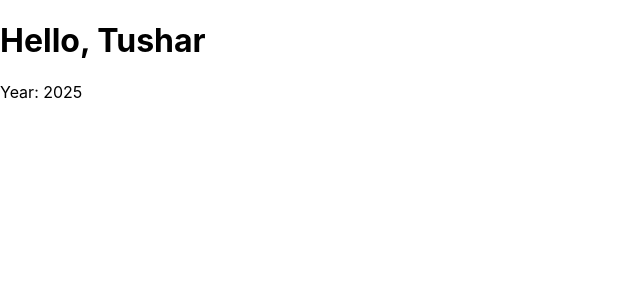
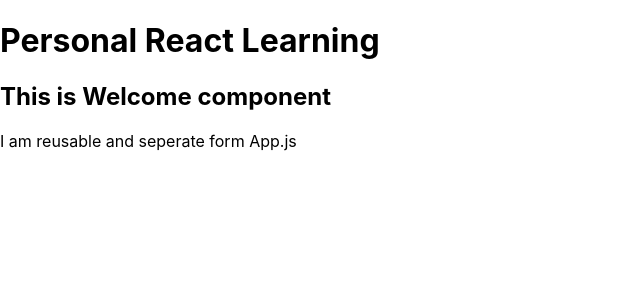
Before and after one commit to TusharKcode/web_development, a React (Create React App) app in the folder my-react-portfolio/: page / in a window 1280 px wide. Shown: the top 300 px of the page, without its empty margins (0-640 px from the left). Built offline with nearby package versions, Linux system fonts and the light colour scheme.

Commit message:
Components done

```diff
--- a/my-react-portfolio/src/App.js
+++ b/my-react-portfolio/src/App.js
@@ -1,11 +1,10 @@
+import Welcome from "./welcome";
+
 function App(){
-  const name = "Tushar";
-  const year = new Date().getFullYear();
-
   return(
     <div>
-      <h1>Hello, {name}</h1>
-      <p>Year: {year}</p>
+      <h1>Personal React Learning</h1>
+      <Welcome /> {/*------>> Using the component here <<------*/}
     </div>
   );
 }
--- a/my-react-portfolio/src/welcome.js
+++ b/my-react-portfolio/src/welcome.js
@@ -0,0 +1,10 @@
+function Welcome() {
+  return (
+    <div>
+      <h2>This is Welcome component</h2>
+      <p>I am reusable and seperate form App.js</p>
+    </div>
+  );
+}
+
+export default Welcome;
```
